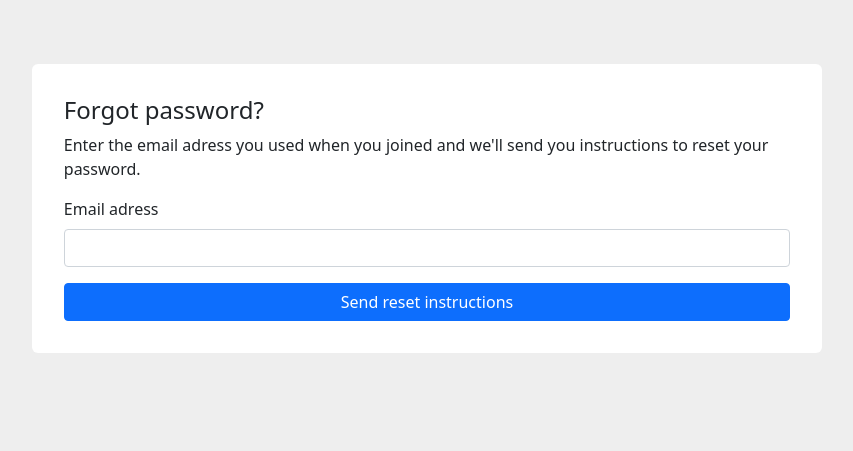
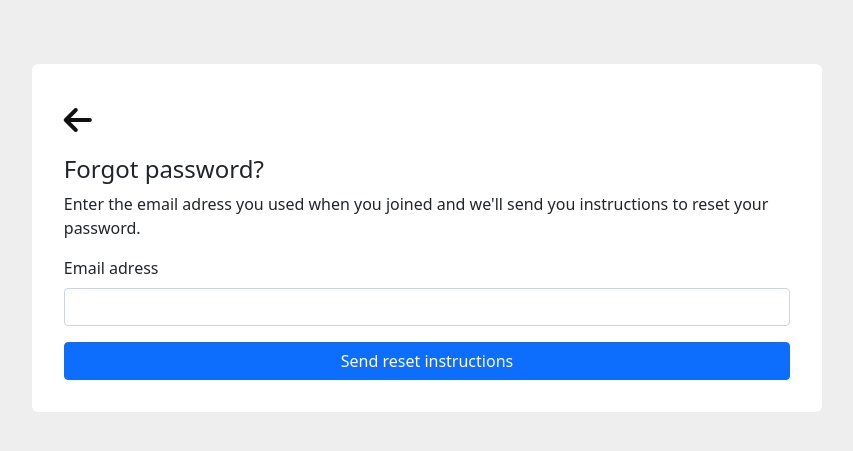
Before and after one commit to lienapaeps/php_project, a PHP site: page /forgotPassword.php in a window 1280 px wide. Shown: the top 451 px of the page, without its empty margins (213-1066 px from the left). Run offline with PHP 8.4, Linux system fonts and the light colour scheme; some libraries are stand-ins or nearby versions.

Commit message:
feat: add arrow back to previous page

```diff
--- a/css/style.css
+++ b/css/style.css
@@ -126,6 +126,15 @@ body {
     text-align: center;
 }
 
+.arrow__back {
+    font-size: 2em;
+    color: #111;
+}
+
+.arrow__back i {
+    margin-bottom: .6em;
+}
+
 /* Medium devices (tablets, 768px and up) */
 @media only screen and (min-width: 768px) {
     .register__form, .signin__form, .reset__password__form, .forgot__password__form {
--- a/forgotPassword.php
+++ b/forgotPassword.php
@@ -13,12 +13,16 @@ include_once("bootstrap.php");
     <link href="https://cdn.jsdelivr.net/npm/bootstrap@5.1.3/dist/css/bootstrap.min.css" rel="stylesheet" integrity="sha384-1BmE4kWBq78iYhFldvKuhfTAU6auU8tT94WrHftjDbrCEXSU1oBoqyl2QvZ6jIW3" crossorigin="anonymous">
     <link href="css/style.css?<?php echo time() ?>" rel="stylesheet">
 
+    <script src="https://kit.fontawesome.com/ef10571a33.js" crossorigin="anonymous"></script>
+
     <title>IMD Showcase | Forgot Password</title>
 </head>
 
 <body>
 
     <section class="forgot__password__form">
+
+        <a href="login.php" class="arrow__back"><i class="fa-solid fa-arrow-left"></i></a>
 
         <h1 class="form__title">Forgot password?</h1>
         <p>Enter the email adress you used when you joined and we'll send you instructions to reset your password.</p>
```
